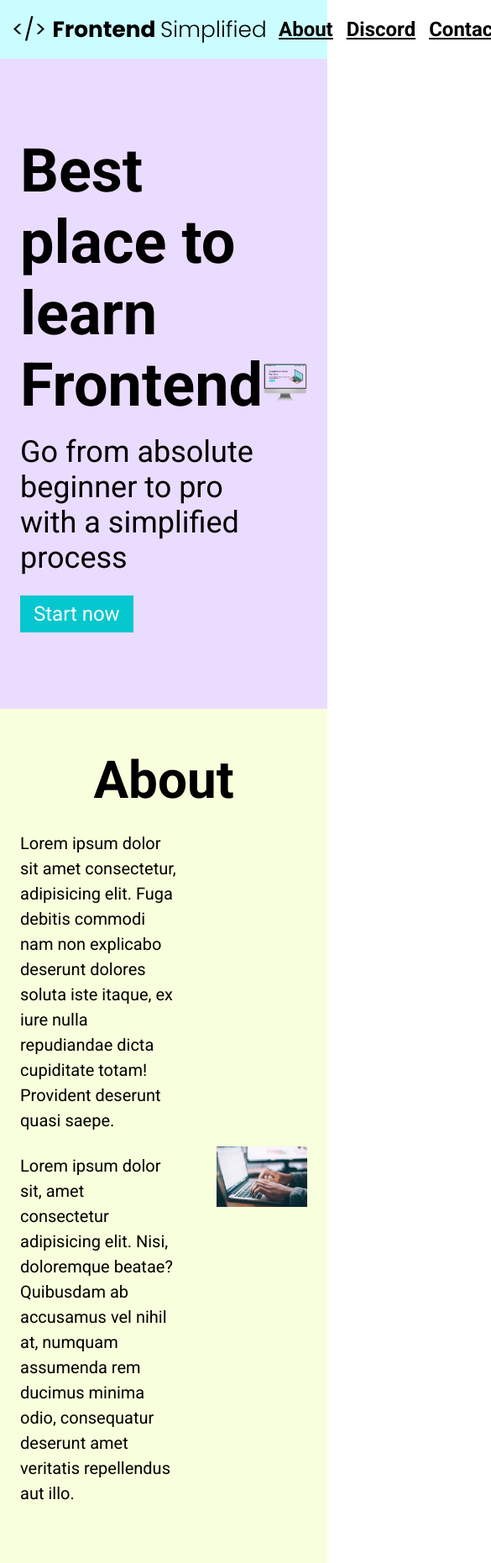
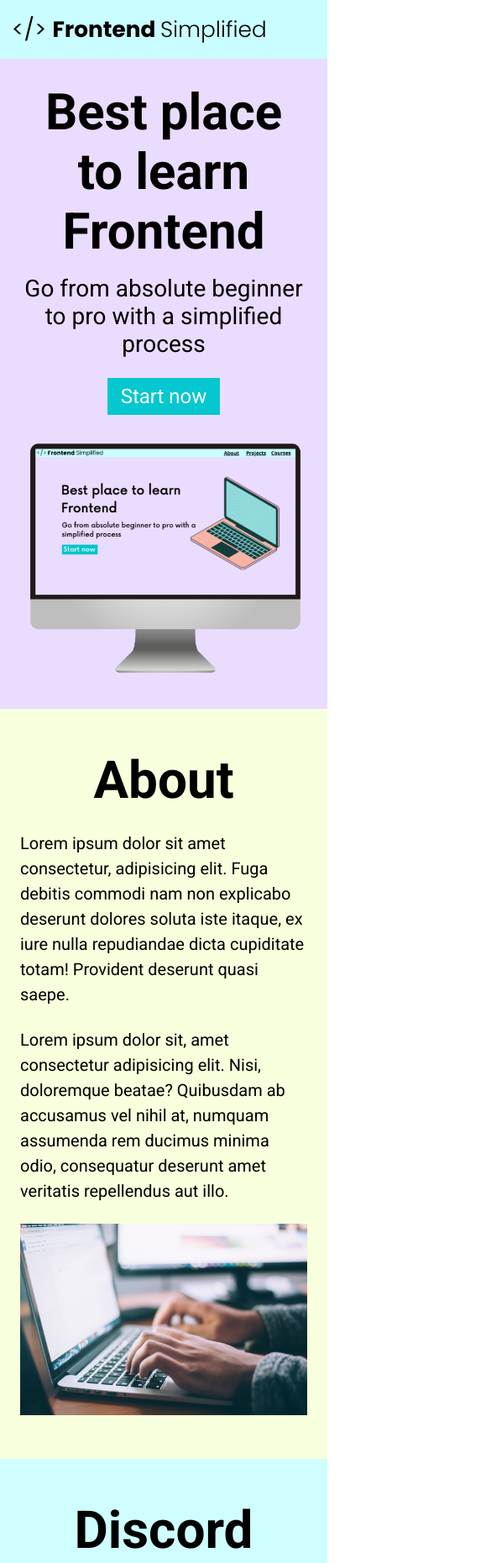
Before and after one commit to Abdelrahman-ElMay/FES-website, a plain HTML site: page index.html in a window 390 px wide. Shown: the top 1861 px of the page at 84% size, 585 px wide, since content can reach past the window. Drawn offline with Linux system fonts and the light colour scheme.

Commit message:
final draft

```diff
--- a/index.html
+++ b/index.html
@@ -19,12 +19,12 @@
       </nav>
       <header>
         <div class="row">
-          <div>
+          <div class="home__description">
             <h1>Best place to learn Frontend</h1>
             <p class="sub-header">
               Go from absolute beginner to pro with a simplified process
             </p>
-            <button>Start now</button>
+            <button class="home__description--button">Start now</button>
           </div>
           <figure>
             <img
--- a/style.css
+++ b/style.css
@@ -150,6 +150,7 @@ form {
     display: flex;
     flex-direction: column;
     margin: 0 auto;
+    padding: 0 24px;
 }
 
 
@@ -186,3 +187,69 @@ footer {
 .footer__link {
     padding: 0 16px;
 }
+
+/* SMALL PHONES, TABLETS, LARGE SMARTPHONES */
+@media (max-width: 728px) {
+    .row {
+        flex-direction: column;
+    }
+
+    .home__description {
+        margin-bottom: 24px;
+        display: flex;
+        flex-direction: column;
+        align-items: center;
+    }
+
+    h1 {
+        text-align: center;
+        font-size: 60px;
+    }
+
+    .sub-header {
+        text-align: center;
+        font-size: 28px;
+    }
+
+    .home__description--button {
+        max-width: 240px;
+    }
+
+    ul {
+        display: none;
+    }
+
+    .section__description {
+        flex-direction: column;
+    }
+
+    .section__description--wrapper {
+        width: 100%;
+    }
+
+    .about__img--wrapper {
+        width: 100%;
+    }
+
+    #discord .section__description {
+        flex-direction: column-reverse;
+    }
+
+    footer {
+        padding: 48px 24px;
+    }
+
+    .footer__logo {
+        max-width: 360px;
+    }
+
+    .footer__link {
+        padding: 0 4px;
+        font-size: 18px;
+    }
+
+    .footer__links {
+        margin-bottom: 24px;
+    }
+
+}
```
